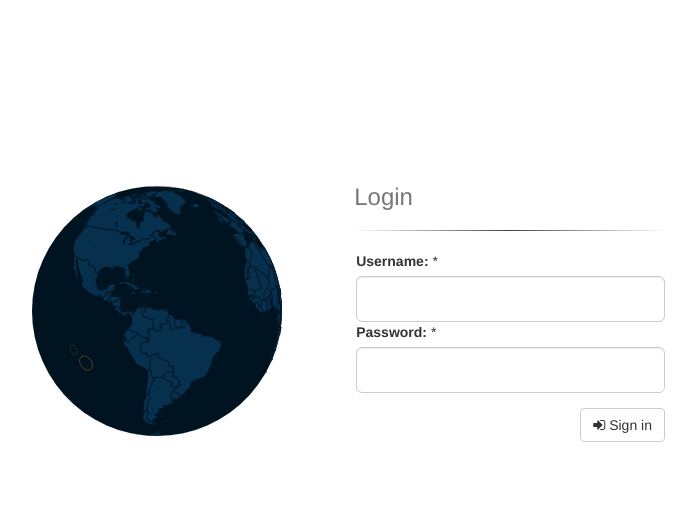
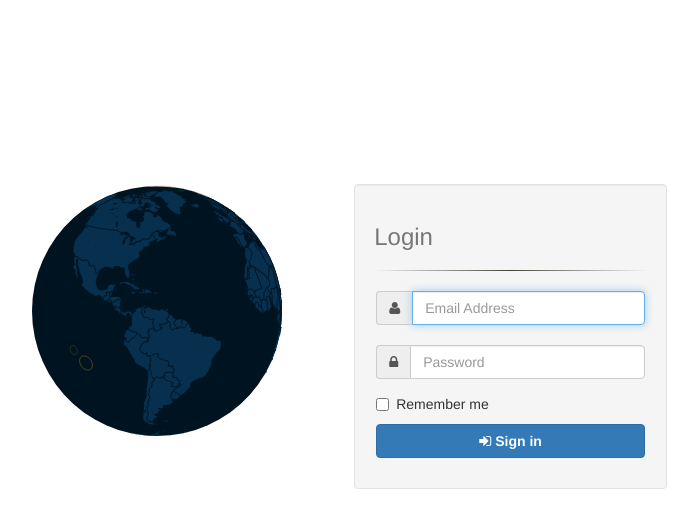
Before and after one commit to sjsafranek/pomegranate, a Django app: template app/templates/login.html in a window 1280 px wide. Shown: the top 528 px of the page, without its empty margins (313-1011 px from the left). Run offline with Django 3.2, Linux system fonts and the light colour scheme; the template is opened without the code that fills it, so the values that code supplies are empty; parts of the project's set-up code (start-up, migrations or seed data) failed here and were passed over.

Commit message:
login credentails and local storage

```diff
--- a/app/models.py
+++ b/app/models.py
@@ -1,7 +1,7 @@
 #!/usr/bin/python
 
 from django.db import models
-from django.contrib.auth.models import Group
+#from django.contrib.auth.models import Group
 from django.core.validators import MaxValueValidator, MinValueValidator
 
 class Furniture(models.Model):
--- a/app/templates/login.html
+++ b/app/templates/login.html
@@ -40,12 +40,11 @@
 
     </head>
     <body>
-		<!-- <canvas id='rotatingGlobe' width='800' height='800' style='cursor: move;'></canvas> -->
          <!-- Page Content -->
         <div class="container">
             <div class="wrapper">
                 <header>
-                    <div class="logo-container">
+                    <div>
                         <canvas id='rotatingGlobe' width='280' height='280' style='cursor: move;'></canvas>
                     </div>
                  <!--
@@ -56,57 +55,107 @@
                  -->
                 </header>
                 <main>
-                    <div class="content">
+                    <div class="content well">
                         <div class="header">
                             <h3 class="text-muted">Login</h3>
                         </div>
-                        <hr />
+                        <hr/>
                         <div class="row login-form">
                             <form role="form" action="." method="post" class="form-group">
                                {% csrf_token %} <!-- CSRF token is rendered by Django in forms to avoid CSRF attacks -->
-                                <!-- If there are non-field errors in the form,
-                                    iterate over them one by one and display them.
-                                -->
-                                <!-- Iterate over the fields in a form and render them  -->
+
                                 <div class="form-group">
-                                    <!-- Render the field label tag -->
-                                    <label for="id_username">Username:</label>
-                                    <!-- If the field is required, display a * next to the field label -->
-                                    *
-                                    <br/>
-                                    <!-- Render the input field -->
-                                    <input id="id_username" class="form-control input-lg"  maxlength="254" name="username" type="text" value="" />
-                                    <!-- Iterate over the field's errors, if any and display
-                                        them one by one in a error alert
-                                    -->
-                                    <!-- Render the field label tag -->
-                                    <label for="id_password">Password:</label>
-                                    <!-- If the field is required, display a * next to the field label -->
-                                    *
-                                    <br/>
-                                    <!-- Render the input field -->
-                                    <input id="id_password" class="form-control input-lg"  name="password" type="password" />
-                                    <!-- Iterate over the field's errors, if any and display
-                                        them one by one in a error alert
-                                    -->
-                                    <p class="error">
-                                        <!-- This field is required. -->
-                                    </p>
+
+                                    <div class="input-group">
+										<span class="input-group-addon">
+											<i class="fa fa-user" aria-hidden="true"></i>
+										</span>
+										<input id="username" class="form-control"  maxlength="254" name="username" type="text" value="" placeholder="Email Address" required autofocus />
+									</div>
+
+                                    <br>
+
+                                    <div class="input-group">
+										<span class="input-group-addon">
+											<i class="fa fa-lock" aria-hidden="true"></i>
+										</span>
+										<input id="password" class="form-control"  name="password" type="password"  placeholder="Password" required />
+                                    </div>
+
+                                    <p class="error"></p>
+
                                 </div>
+
                                 <input type="hidden" class="form-control input-lg"  name="next" value="/map">
+
+								<div id="remember" class="checkbox">
+									<label>
+										<input type="checkbox" value="remember-me"> Remember me
+									</label>
+								</div>
+
                                 <div>
-									<button type="submit" class="btn btn-default" style="float:right">
-										<i class="fa fa-sign-in" aria-hidden="true"></i> Sign in
+									<button type="submit" class="btn btn-primary btn-block btn-signin" style="float:right">
+										<i class="fa fa-sign-in" aria-hidden="true"></i> <b>Sign in</b>
 									</button>
 								</div>
+
                             </form>
                         </div>
                     </div>
                 </main>
             </div>
+
+			<div class="row justify-content-center">
+				<div class="col-md-6 col-md-offset-3">
+					{% if form.errors %}
+					<div class="alert alert-danger">
+						<p>{{form.errors}}</p>
+					</div>
+					{% endif %}
+				</div>
+			</div>
+
         </div>
 
         <script>
+			// Login stuff
+			$(function() {
+				var credentials = localStorage.getItem("credentials");
+				if (credentials) {
+					$("#remember input").prop("checked",true);
+					credentials = JSON.parse(credentials);
+					$("#username").val(credentials.username);
+					$("#password").val(credentials.password);
+				}
+			});
+
+			$('button[type="submit"]').on("click", function(){
+				if ($("#remember input").is(":checked")) {
+					var credentials = JSON.stringify({
+						username: $("#username").val(),
+						password: $("#password").val()
+					});
+					localStorage.setItem("credentials", credentials);
+				} else {
+					localStorage.removeItem("credentials");
+				}
+			});
+
+			$("#username").keypress(function(e){
+				if (e.which == 13) {
+					$('button[type="submit"]').click();
+				}
+			});
+
+			$("#password").keypress(function(e){
+				if (e.which == 13) {
+					$('button[type="submit"]').click();
+				}
+			});
+
+
+			// PLANETERY JS
 			(function() {
 			  var globe = planetaryjs.planet();
 			  // Load our custom `autorotate` plugin; see below.
--- a/app/urls.py
+++ b/app/urls.py
@@ -14,8 +14,9 @@ from django.contrib.auth import views as auth_views
 from . import views
 from . import api
 
+
 urlpatterns = [
-    url(r'^$', auth_views.login, { "template_name" : "login.html", }),
+    url(r'^$', auth_views.login, { "template_name" : "login.html"}),
     url(r'^logout/$', auth_views.logout, { "next_page" : '/'}),
     url(r'^map$', views.map),
     url(r'^api/v1/zone$', api.zone_info),
```
Also changed, not shown: app/views.py (+2 -10 lines).
